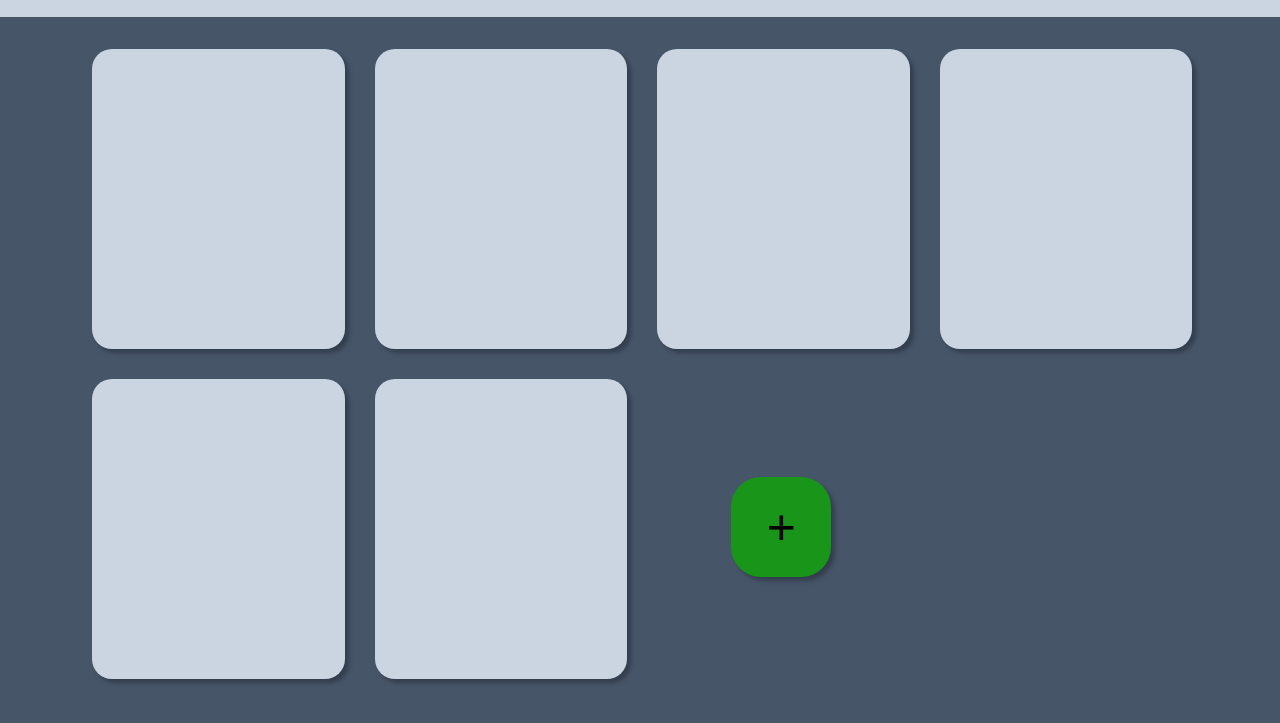
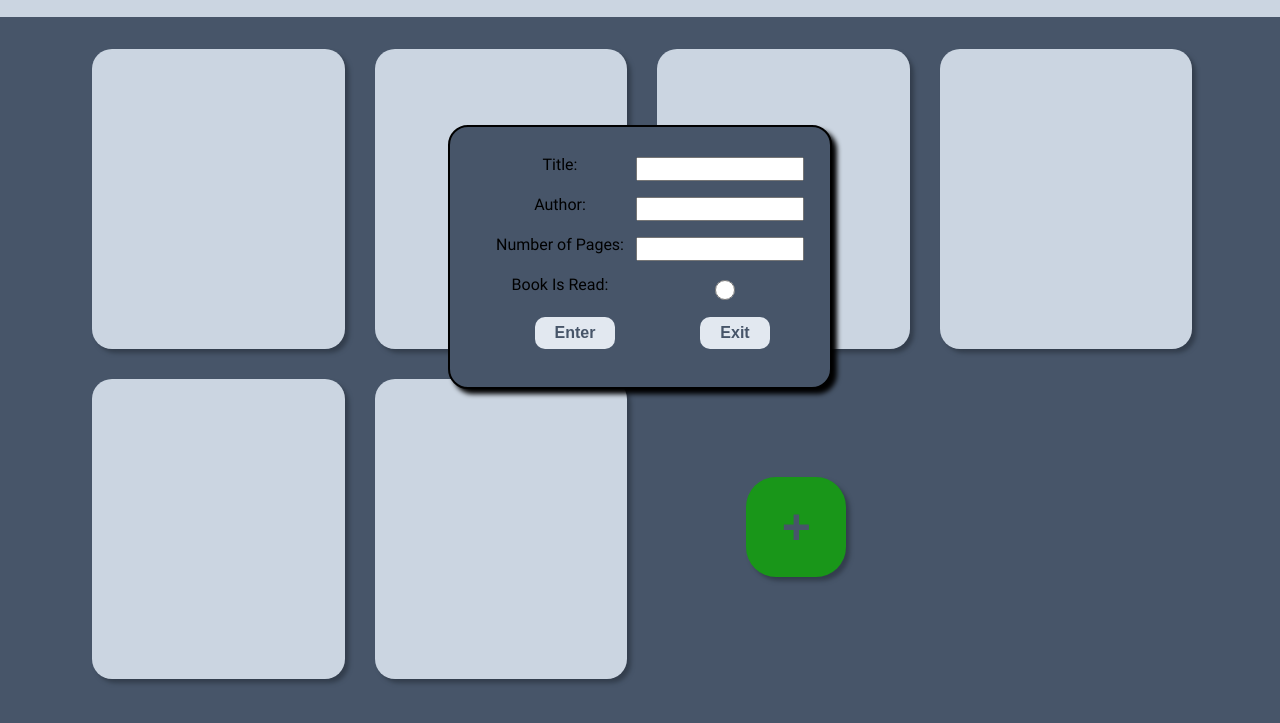
Before and after one commit to BlueVelocity/library, a plain HTML site: page index.html in a window 1280 px wide. Both pictures are taken after a click on the button "+Add Book". Shown: the part 63-786 px from the top of the page. Drawn offline with Linux system fonts and the light colour scheme.

Commit message:
Display input form on add book selection

```diff
--- a/index.html
+++ b/index.html
@@ -3,7 +3,7 @@
 <head>
     <meta charset="UTF-8">
     <meta name="viewport" content="width=device-width, initial-scale=1.0">
-    <script src="script.js"></script>
+    <script src="script.js" defer></script>
     <link rel="stylesheet" href="style.css">
     <title>Library</title>
 </head>
@@ -11,9 +11,33 @@
     <div class="nav-bar">
         <div class="secondary-container">
             <h1>Library</h1>
-            <button>+Add Book</button>
+            <button id="add-book-btn">+Add Book</button>
             <button>Log In</button>
         </div>
+    </div>
+    <div id="add-book-menu" style="visibility: hidden;">
+        <form>
+            <div>
+                <label for="title">Title:</label>
+                <input type="text" id="title">
+            </div>
+            <div>
+                <label for="author">Author:</label>
+                <input type="text" id="author">
+            </div>
+            <div>
+                <label for="num-pages">Number of Pages:</label>
+                <input type="text" id="num-pages">
+            </div>
+            <div>
+                <label for="read-toggle">Book Is Read:</label>
+                <input type="radio" id="read-toggle">
+            </div>
+            <div>
+                <button id="add-book-enter-button">Enter</button>
+                <button id="add-book-exit-button">Exit</button>
+            </div>
+        </form>
     </div>
     <div class="content-container">
         <div class="secondary-container">
@@ -24,7 +48,7 @@
                 <div class="book-widget"></div>
                 <div class="book-widget"></div>
                 <div class="book-widget"></div>
-                <button class="add-book">+</button>
+                <button class="add-book" id="add-book-btn">+</button>
             </div>
         </div>
     </div>
--- a/script.js
+++ b/script.js
@@ -1,3 +1,27 @@
+//DOM capture
+const bodyElement = document.getElementsByTagName('body');
+const addBookBtns = document.querySelectorAll('#add-book-btn');
+const addBookMenu = document.getElementById('add-book-menu');
+const exitAddBookBtn = document.getElementById('add-book-exit-button');
+
+//Event listeners
+addBookBtns.forEach((btn) => {btn.addEventListener('click', displayAddBookMenu)});
+
+exitAddBookBtn.addEventListener('click', exitAddBookMenu, false);
+
+//DOM objects
+
+//DOM manipulation functions
+function displayAddBookMenu() {
+    addBookMenu.setAttribute('style', 'visibility: visible;')
+}
+
+function exitAddBookMenu(event) {
+    addBookMenu.setAttribute('style', 'visibility: hidden;')
+    event.preventDefault();
+}
+
+//Book classes and functions
 function Book(title, author, pages, read) {
     this.title = title;
     this.author = author;
--- a/style.css
+++ b/style.css
@@ -170,12 +170,13 @@ table {
 html {
     display: flex;
     justify-content: center;
-    width: 100vw;
+    width: 100%;
     height: 100%;
     background-color: var(--background);
 }
 
 body {
+    position: relative;
     flex: 1;
     max-width: 1920px;
     background-color: var(--background);
@@ -214,7 +215,7 @@ body {
     font-weight: bold;
 }
 
-.nav-bar button {
+button {
     background-color: var(--secondary-color);
     font-size: 16px;
     font-weight: bold;
@@ -224,9 +225,15 @@ body {
     margin-left: 30px;
 }
 
-.nav-bar button:hover{
+button:hover{
     color: whitesmoke;
     background-color: var(--background);
+}
+
+button:active {
+    background-color: var(--main-color);
+    box-shadow: 2px 2px 2px inset grey;
+    color: black;
 }
 
 .content-container {
@@ -252,12 +259,17 @@ body {
     margin: 2px;
 }
 
+.book-widget:hover {
+    margin: 0px;
+}
+
 .add-book {
     place-self: center;
     width: 100px;
     height: 100px;
     font-size: 50px;
     background-color: rgb(25, 150, 25);
+    color: var(--background);
     border: 0px;
     border-radius: 30px;
 }
@@ -270,13 +282,59 @@ body {
 .book-widget:hover,
 .add-book:hover {
     box-shadow: 4px 4px 4px black;
-    margin: 0px;
 }
 
-button:active,
-.nav-bar button:active,
-.add-book:active {
-    background-color: var(--main-color);
-    box-shadow: 2px 2px 2px inset grey;
-    color: black;
+.add-book:hover {
+    color: var(--background);
+    background-color: var(--secondary-color);
 }
+
+#add-book-menu {
+    position: fixed;
+    top: 40vh;
+    left: 50vw;
+    translate: -50% -50%;
+    width: max(300px, 25%);
+    height: 200px;
+    padding: 30px;
+
+    background-color: var(--background);
+    border-radius: 20px;
+    border: 2px solid black;
+    box-shadow: 5px 5px 5px black;
+
+    display: flex;
+}
+
+#add-book-menu > form {
+    flex: 1;
+    display: grid;
+    grid-template-columns: repeat(6, 1fr);
+    grid-template-rows: repeat(5, 1fr);
+}
+
+#add-book-menu > form > div {
+    grid-column: 1 / 7 ;
+    display: grid;
+    grid-template-columns: 1fr 1fr;
+    align-items: start;
+    justify-items: center;
+
+    font-size: 16px;
+}
+
+#add-book-menu > form > div > input {
+    width: 100%;
+    font-size: inherit;
+}
+
+#read-toggle {
+    justify-self: start;
+    width: 20px;
+    height: 20px;
+}
+
+#add-book-menu button {
+    color: var(--background);
+    background-color: var(--secondary-color);
+}
```
